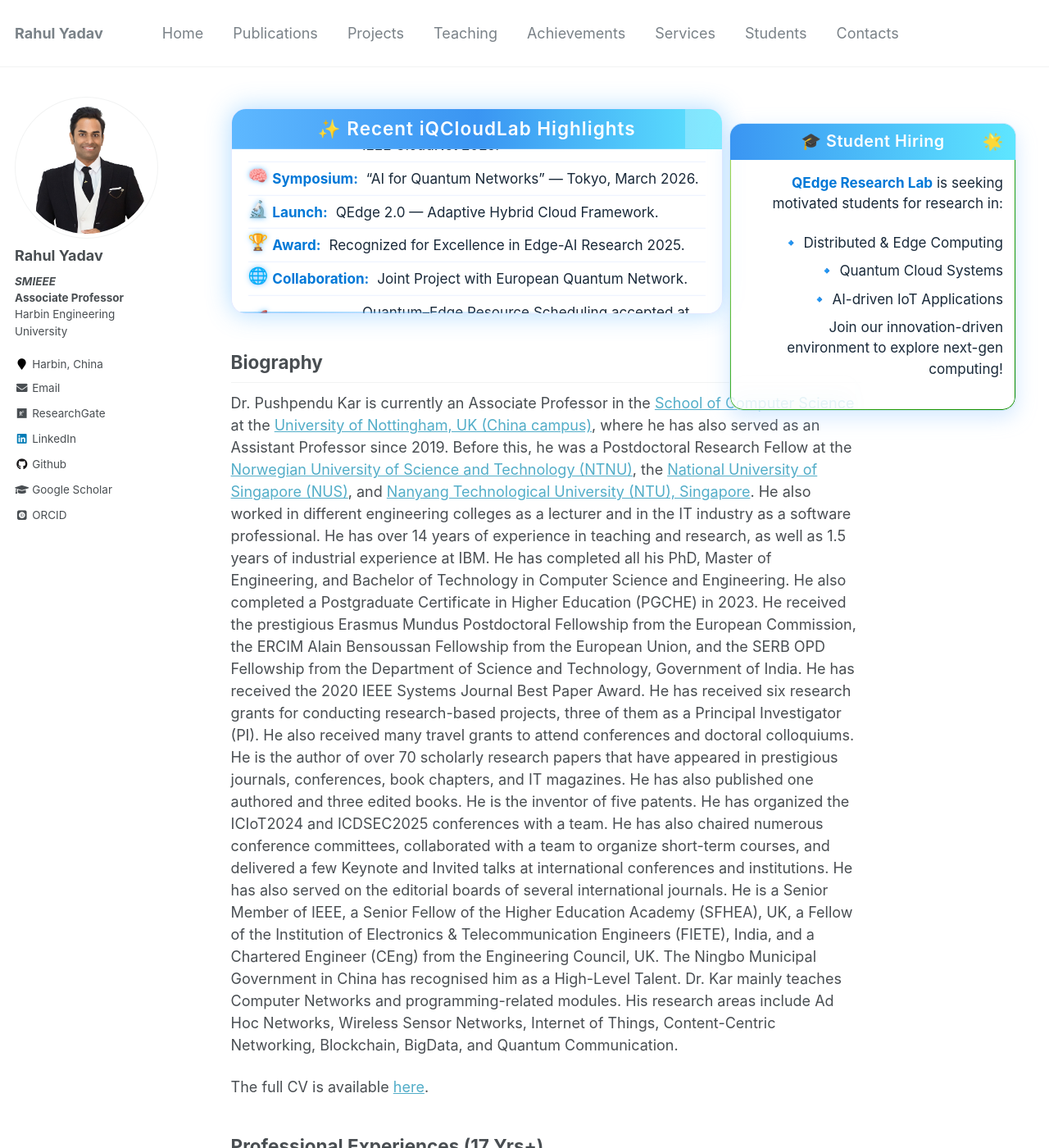
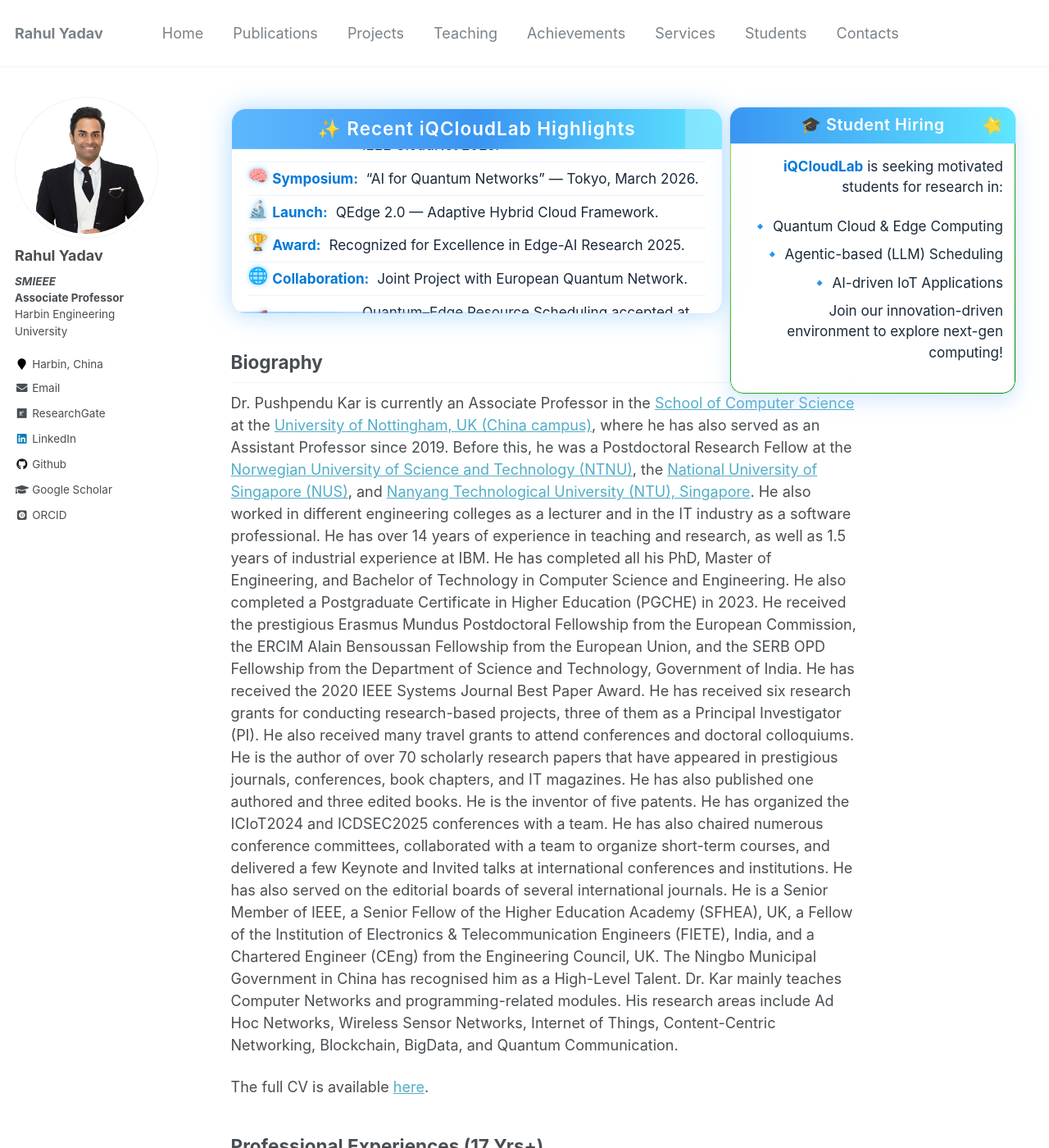
Before and after one commit to iQCloudLab/rahul.github.io, a Jekyll site: the page built from _pages/about.md, in a window 1280 px wide and 1400 px high. Shown: the whole window at 82% size. Built offline with Jekyll 4.4.1, drawn with Linux system fonts in a browser that asks for light colours; some web fonts are replaced.

Commit message:
Update about.md

```diff
--- a/_pages/about.md
+++ b/_pages/about.md
@@ -242,11 +242,11 @@
 <div class="hiring-box">
   <div class="hiring-header">🎓 Student Hiring</div>
   <div class="hiring-content">
-    <p><strong>QEdge Research Lab</strong> is seeking motivated students for research in:</p>
+    <p><strong>iQCloudLab</strong> is seeking motivated students for research in:</p>
     <ul style="list-style: none; padding: 0; margin: 0; text-align: right;">
-      <li>🔹 Distributed & Edge Computing</li>
-      <li>🔹 Quantum Cloud Systems</li>
-      <li>🔹 AI-driven IoT Applications</li>
+      <li>🔹 Quantum Cloud & Edge Computing</li>
+      <li>🔹 Agentic-based (LLM) Scheduling </li>
+      <li>🔹 AI-driven IoT Applications </li>
     </ul>
     <p>Join our innovation-driven environment to explore next-gen computing!</p>
   </div>
```
Also changed, not shown: other parts of _pages/about.md (+1 -1 lines).
